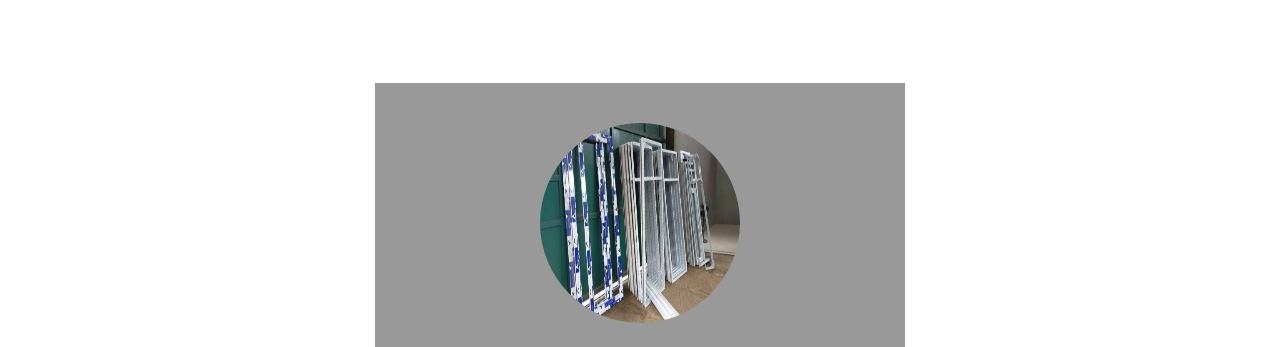
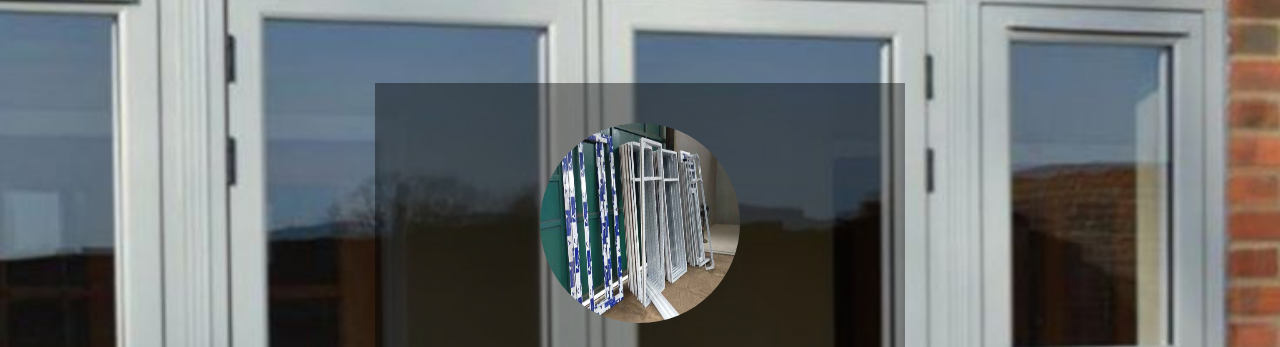
Before and after one commit to ilhmrrm/ilhmrrm.github.io, a plain HTML site: page index.html in a window 1280 px wide. Shown: the part 91-438 px from the top of the page. Drawn offline with nearby package versions, Linux system fonts and the light colour scheme.

Commit message:
Update style.css

```diff
--- a/style.css
+++ b/style.css
@@ -1,7 +1,7 @@
 body{
     margin: 0;
     padding: 0;
-    background: url(Coloured uPVC French Doors.jpg) no-repeat;
+    background: url(Coloured\ uPVC\ French\ Doors.jpg) no-repeat;
     background-size: cover;
 }
 
```
